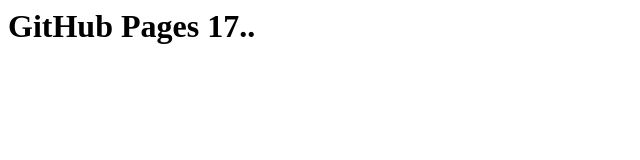
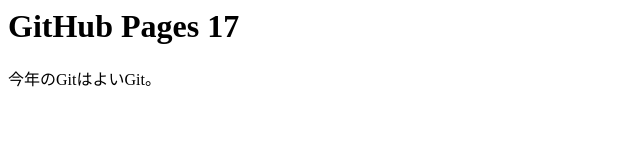
Before and after one commit to hirosphere/17, a plain HTML site: page index.html in a window 1280 px wide. Shown: the whole page, without its empty margins (0-640 px from the left). Drawn offline with Linux system fonts and the light colour scheme.

Commit message:
2017.10.15
..4

```diff
--- a/index.html
+++ b/index.html
@@ -3,6 +3,7 @@
 <title>GitHub Pages 17</title>
 </head>
 <body>
-<h1>GitHub Pages 17..</h1>
+<h1>GitHub Pages 17</h1>
+<p>今年のGitはよいGit。</p>
 </body>
 </html>
```
